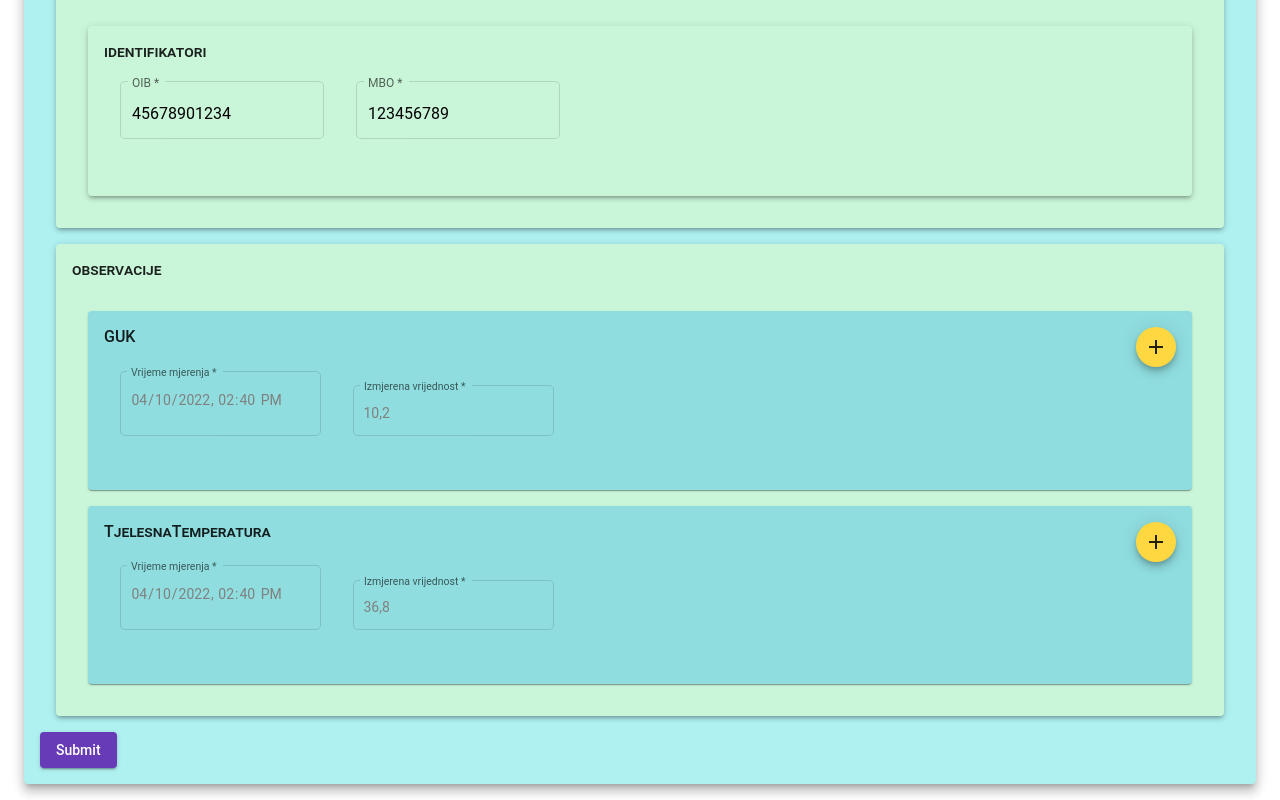
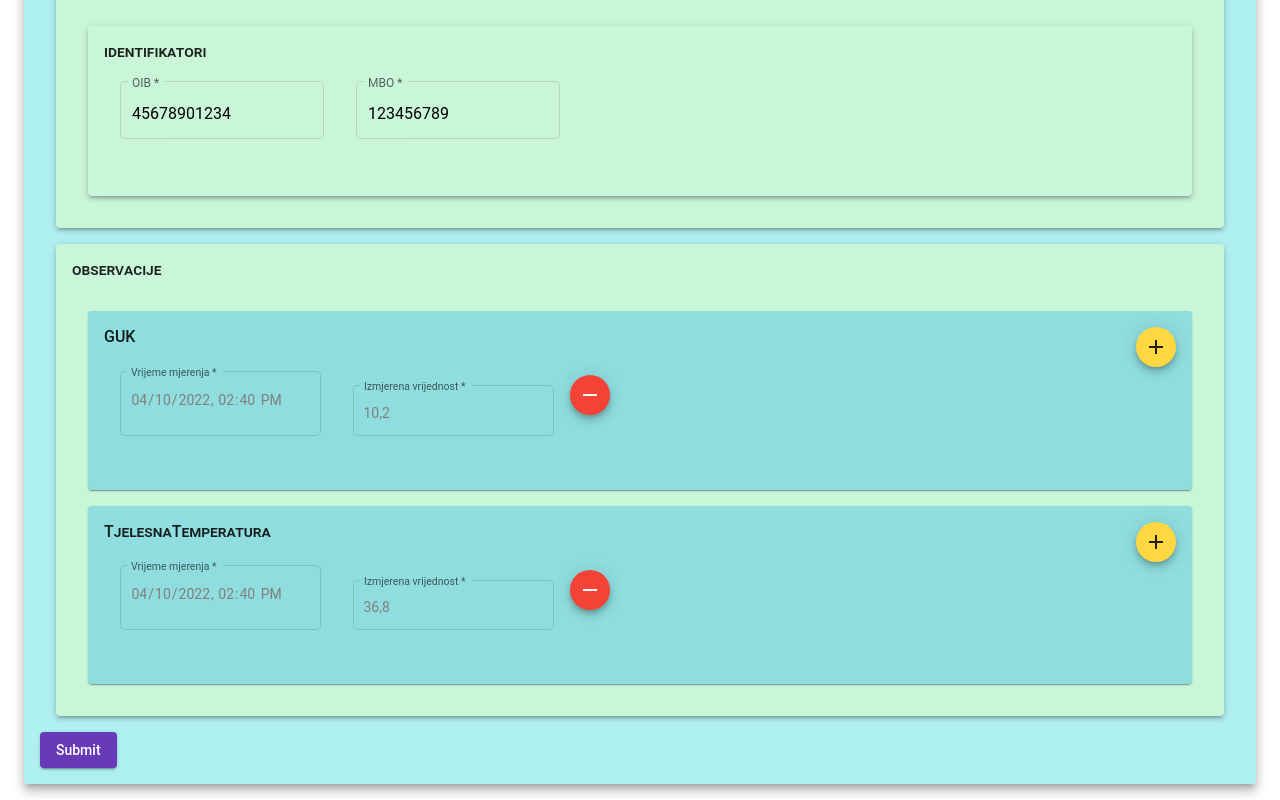
Before and after one commit to dpleskalt/debug-df-w5jmkl, an Angular app: page / in a window 1280 px wide. Shown: the part 1069-1869 px from the top of the page. Built offline with nearby package versions, Linux system fonts and the light colour scheme.

Commit message:
3 files modified

```diff
--- a/src/app/form-array/form-array.component.css
+++ b/src/app/form-array/form-array.component.css
@@ -1,12 +1,19 @@
 .card-array {
-  background-color: #8FDDDF;
+  background-color: #8fdddf;
   margin: 1rem;
 }
 
 .actions {
   display: flex;
   flex-flow: row wrap;
+}
+
+.space-between {
   justify-content: space-between;
+}
+
+.flex-start {
+  justify-content: flex-start;
 }
 
 .section-label {
--- a/src/app/form-array/form-array.component.html
+++ b/src/app/form-array/form-array.component.html
@@ -27,7 +27,7 @@
 <form [formGroup]="form">
   <ng-container *ngFor="let label of arrayLabels">
     <mat-card [formArrayName]="label" class="card-array">
-      <div class="actions">
+      <div class="actions space-between">
         <div class="section-label">{{ label }}</div>
         <button
           type="button"
@@ -39,7 +39,8 @@
         </button>
       </div>
       <ng-container *ngFor="let i of arrayOfIndexes">
-        <mat-card-content [formGroupName]="i">
+        <mat-card-content class="actions flex-start">
+          <div [formGroupName]="i">
             <ng-container
               *ngFor="let control of formArray[label].groups[i].controls"
             >
@@ -48,6 +49,16 @@
                 [control]="control"
               ></app-form-control>
             </ng-container>
+          </div>
+          <button
+            type="button"
+            mat-mini-fab
+            color="warn"
+            (click)="addNewControls(label)"
+            style="margin-top: 0.5rem"
+          >
+            <mat-icon>remove</mat-icon>
+          </button>
         </mat-card-content>
       </ng-container>
     </mat-card>
--- a/src/app/form-array/form-array.component.ts
+++ b/src/app/form-array/form-array.component.ts
@@ -140,7 +140,6 @@ export class FormArrayComponent
       const arr = this.form.get(key) as FormArray;
       if (!arr.controls[index]) {
         arr.push(new FormGroup({}));
-        this.arrayOfIndexes.push(index);
       }
       this.addControlsToGroup(arr, index, control);
     }
@@ -160,9 +159,10 @@ export class FormArrayComponent
         if (control.id === id) {
           let newControl: IControl[] = [];
           const cnt = {
-            ...newControl,
+            ...control,
             id: uuidv4(),
             readonly: false,
+            display: true,
             value: null,
           };
           newControl.push(new Control(cnt));
@@ -170,6 +170,7 @@ export class FormArrayComponent
           if (!this.formArray[key].groups[index]) {
             this.formArray[key].groups[index] = new Group();
             this.formArray[key].groups[index].controls.push(cnt);
+            this.arrayOfIndexes.push(index);
             this.cdr.detectChanges();
           } else {
             this.formArray[key].groups[index].controls.push(cnt);
```
Lines whose indentation alone changed are shown as unchanged.
